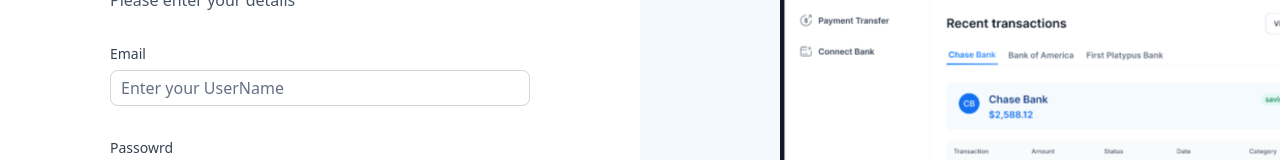
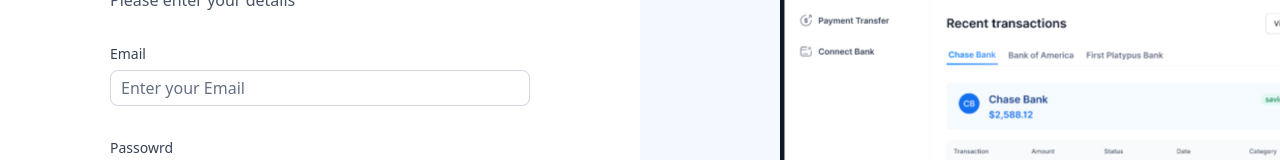
Before and after one commit to alirezaeiy86-cpu/AliAkbar-Banking-platform, a Next.js app: page /sign-in in a window 1280 px wide. Shown: the part 297-457 px from the top of the page. Built offline with nearby package versions, Linux system fonts and the light colour scheme; no server answers; what plaid would draw is missing.

Commit message:
Best Final Change

```diff
--- a/components/AuthForm.tsx
+++ b/components/AuthForm.tsx
@@ -195,7 +195,7 @@
             </>
            )}
 
-           <CustumInput  control={form.control} name="email" label="Email" placeholder="Enter your UserName"/>
+           <CustumInput  control={form.control} name="email" label="Email" placeholder="Enter your Email"/>
 
             <CustumInput control={form.control} name="password" label="Passowrd" placeholder="Enter your password"/>
 
--- a/components/MobileNav.tsx
+++ b/components/MobileNav.tsx
@@ -1,4 +1,5 @@
 "use client"
+import PlaidLink from "./PlaidLink"
 import Footer from "./Footer"
 import {
     Sheet,
@@ -77,7 +78,8 @@
 
                     )
                  })}
-                 User
+
+                    <PlaidLink  user={user}/>
                     </nav>
 
                  </SheetClose>
```
